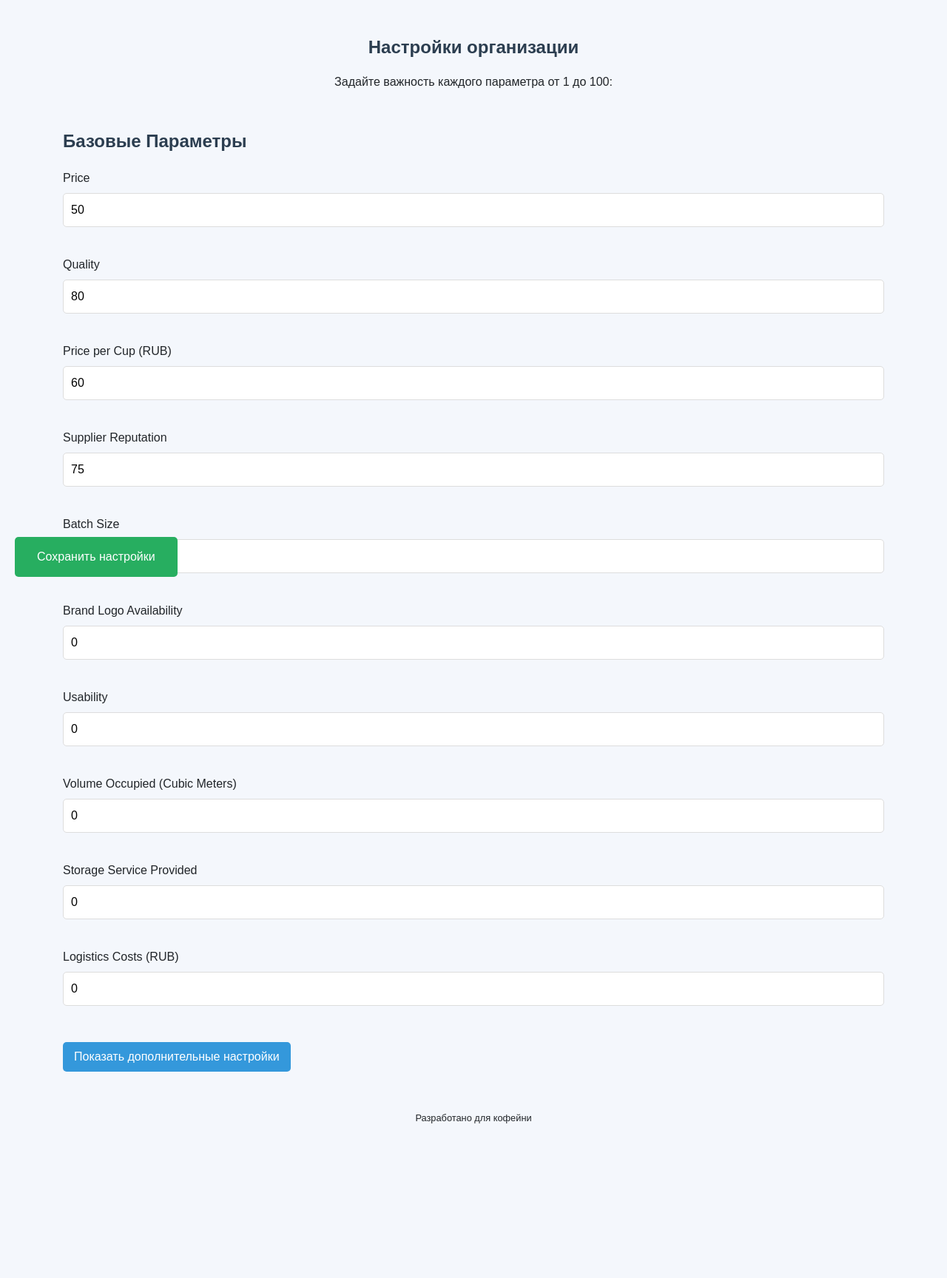
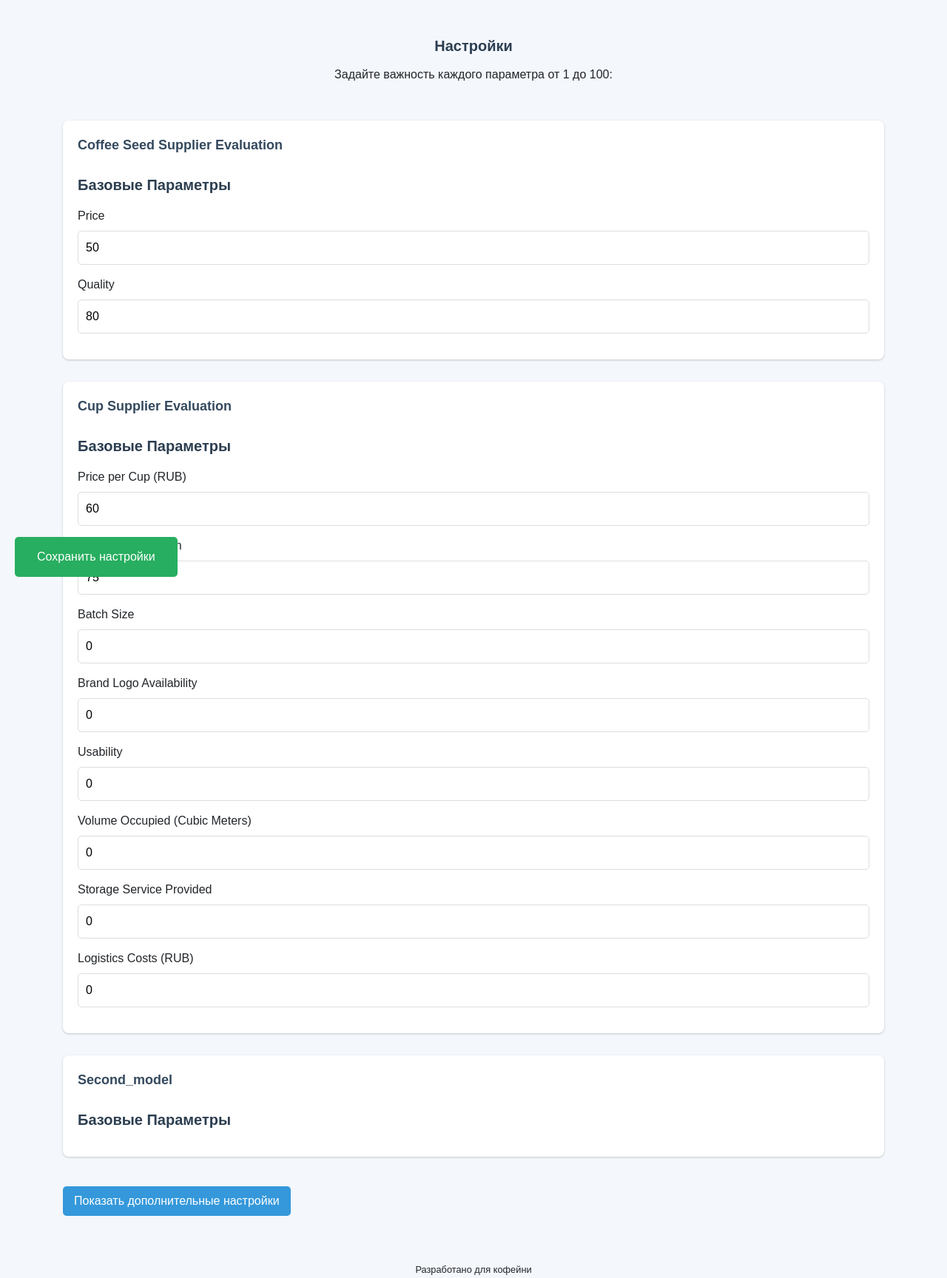
Before and after one commit to Kirillov-AN/decision_support_system, a Django app: page /organization-settings/ in a window 1280 px wide. Shown: the whole page at 74% size. Before the commit the page ends 1519 px from the top, so only its background shows below. Run offline with Django 5.2, Linux system fonts and the light colour scheme; data comes from the database, SQL or seed files in the repository; some libraries are stand-ins or nearby versions.

Commit message:
change organization_setting

```diff
--- a/webserver/organization_settings/views.py
+++ b/webserver/organization_settings/views.py
@@ -5,7 +5,7 @@ from .models import Parameter
 from django.views.generic import TemplateView
 from django.shortcuts import redirect
 from .models import Parameter
-
+from .models import Model
 class Organization_settings(TemplateView):
     template_name = 'organization_settings.html'
 
@@ -13,6 +13,7 @@ class Organization_settings(TemplateView):
         context = super().get_context_data(**kwargs)
         # Передаём все параметры в контекст
         context['parameters'] = Parameter.objects.all()
+        context['models'] = Model.objects.all()
         return context
 
     def post(self, request, *args, **kwargs):
--- a/webserver/templates/organization_settings.html
+++ b/webserver/templates/organization_settings.html
@@ -3,7 +3,7 @@
 <head>
     <meta charset="UTF-8">
     <meta name="viewport" content="width=device-width, initial-scale=1.0">
-    <title>Настройки организации</title>
+    <title>Настройки</title> <!-- Изменённый заголовок страницы -->
     <link rel="stylesheet" href="https://stackpath.bootstrapcdn.com/bootstrap/4.5.2/css/bootstrap.min.css">
     <style>
         body {
@@ -12,18 +12,15 @@
             padding: 0;
             background-color: #f4f7fc;
         }
-
         .container {
             margin-top: 50px;
         }
-
         .section-header {
-            font-size: 24px;
+            font-size: 20px;
             font-weight: bold;
-            margin-bottom: 20px;
+            margin: 25px 0 15px;
             color: #2c3e50;
         }
-
         .toggle-button {
             background-color: #3498db;
             color: white;
@@ -31,14 +28,11 @@
             border: none;
             border-radius: 5px;
             cursor: pointer;
-            display: block;
             margin: 10px 0;
         }
-
         .toggle-button:hover {
             background-color: #2980b9;
         }
-
         .input-field {
             margin-bottom: 15px;
             padding: 10px;
@@ -46,7 +40,6 @@
             border: 1px solid #ddd;
             border-radius: 5px;
         }
-
         .save-button {
             position: fixed;
             bottom: 20px;
@@ -60,14 +53,27 @@
             font-size: 16px;
             z-index: 100;
         }
-
         .save-button:hover {
             background-color: #2ecc71;
         }
-
+        /* Все дополнительные параметры скрыты одним блоком */
         .advanced-settings {
             display: none;
             margin-top: 20px;
+        }
+        /* Для небольшого отступа между моделями */
+        .model-block {
+            background: #ffffff;
+            border-radius: 8px;
+            padding: 20px;
+            margin-bottom: 30px;
+            box-shadow: 0 1px 3px rgba(0,0,0,0.2);
+        }
+        .model-title {
+            font-size: 18px;
+            font-weight: bold;
+            color: #34495e;
+            margin-bottom: 15px;
         }
     </style>
 </head>
@@ -76,7 +82,8 @@
 <!-- HEADER -->
 <header>
     <div class="container text-center">
-        <h1 class="section-header">Настройки организации</h1>
+        <!-- Изменённый заголовок -->
+        <h1 class="section-header">Настройки</h1>
         <p>Задайте важность каждого параметра от 1 до 100:</p>
     </div>
 </header>
@@ -87,32 +94,37 @@
         <form method="POST">
             {% csrf_token %}
 
-            <!-- Параметры Base -->
+            <!-- Перебираем модели -->
+            {% for m in models %}
+                <div class="model-block">
+                    <div class="model-title">{{ m.name }}</div>
+
+                    <!-- Базовые параметры для данной модели -->
                     <div class="section-header">Базовые Параметры</div>
                     {% for param in parameters %}
-                {% if param.section == 'base' %}
+                        {% if param.model_id == m.id and param.section == 'base' %}
                             <label for="param_{{ param.id }}">{{ param.name }}</label>
                             <input type="number" name="param_{{ param.id }}" id="param_{{ param.id }}"
                                    value="{{ param.value }}" min="1" max="100" class="input-field">
-                    <br><br>
                         {% endif %}
                     {% endfor %}
 
-            <!-- Кнопка для показа Advanced настроек -->
-            <button type="button" class="toggle-button" onclick="toggleAdvancedSettings()">Показать дополнительные настройки</button>
-
-            <!-- Параметры Advanced (будут скрыты по умолчанию) -->
-            <div class="advanced-settings" id="advanced-settings">
-                <div class="section-header">Дополнительные параметры</div>
+                    <!-- Дополнительные параметры для данной модели (будут скрыты одним блоком) -->
+                    <div class="advanced-settings" id="advanced-settings-{{ m.id }}">
+                        <div class="section-header">Дополнительные Параметры</div>
                         {% for param in parameters %}
-                    {% if param.section == 'advanced' %}
+                            {% if param.model_id == m.id and param.section == 'advanced' %}
                                 <label for="param_{{ param.id }}">{{ param.name }}</label>
                                 <input type="number" name="param_{{ param.id }}" id="param_{{ param.id }}"
                                        value="{{ param.value }}" min="1" max="100" class="input-field">
-                        <br><br>
                             {% endif %}
                         {% endfor %}
                     </div>
+                </div>
+            {% endfor %}
+
+            <!-- Одна кнопка для показа/скрытия advanced-параметров по всем моделям сразу -->
+            <button type="button" class="toggle-button" onclick="toggleAllAdvanced()">Показать дополнительные настройки</button>
 
             <!-- Кнопка для сохранения настроек -->
             <button type="submit" class="save-button">Сохранить настройки</button>
@@ -132,14 +144,20 @@
 <script src="https://stackpath.bootstrapcdn.com/bootstrap/4.5.2/js/bootstrap.bundle.min.js"></script>
 
 <script>
-    // Функция для показа/скрытия блока дополнительных настроек
-    function toggleAdvancedSettings() {
-        var advancedSection = document.getElementById('advanced-settings');
-        if (advancedSection.style.display === 'none' || advancedSection.style.display === '') {
-            advancedSection.style.display = 'block';
-        } else {
-            advancedSection.style.display = 'none';
+    function toggleAllAdvanced() {
+        // Получаем все блоки с классом "advanced-settings"
+        const advancedBlocks = document.querySelectorAll('.advanced-settings');
+        // Если хоть один скрыт, тогда покажем все, если все показываем — спрячем все
+        let hasHidden = false;
+        advancedBlocks.forEach(block => {
+            if (block.style.display === '' || block.style.display === 'none') {
+                hasHidden = true;
             }
+        });
+        // Переключаем все одновременно
+        advancedBlocks.forEach(block => {
+            block.style.display = hasHidden ? 'block' : 'none';
+        });
     }
 </script>
 
--- a/webserver/webserver/urls.py
+++ b/webserver/webserver/urls.py
@@ -23,7 +23,6 @@ urlpatterns = [
     path('admin/', admin.site.urls),
     path('', views.Main.as_view(), name='main'),  # Главная страница
     path('data-upload/', include('data_upload.urls')),  # Ссылка на urls.py в data_upload
-    path('/data-upload/', include('data_upload.urls')),  # Ссылка на urls.py в data_upload
     path('organization-settings/', include('organization_settings.urls')),  # Ссылка на urls.py в organization_settings
  #   path('model-execution/', include('model_execution.urls')),  # Ссылка на urls.py в model_execution
 
```
Lines whose indentation alone changed are shown as unchanged.
